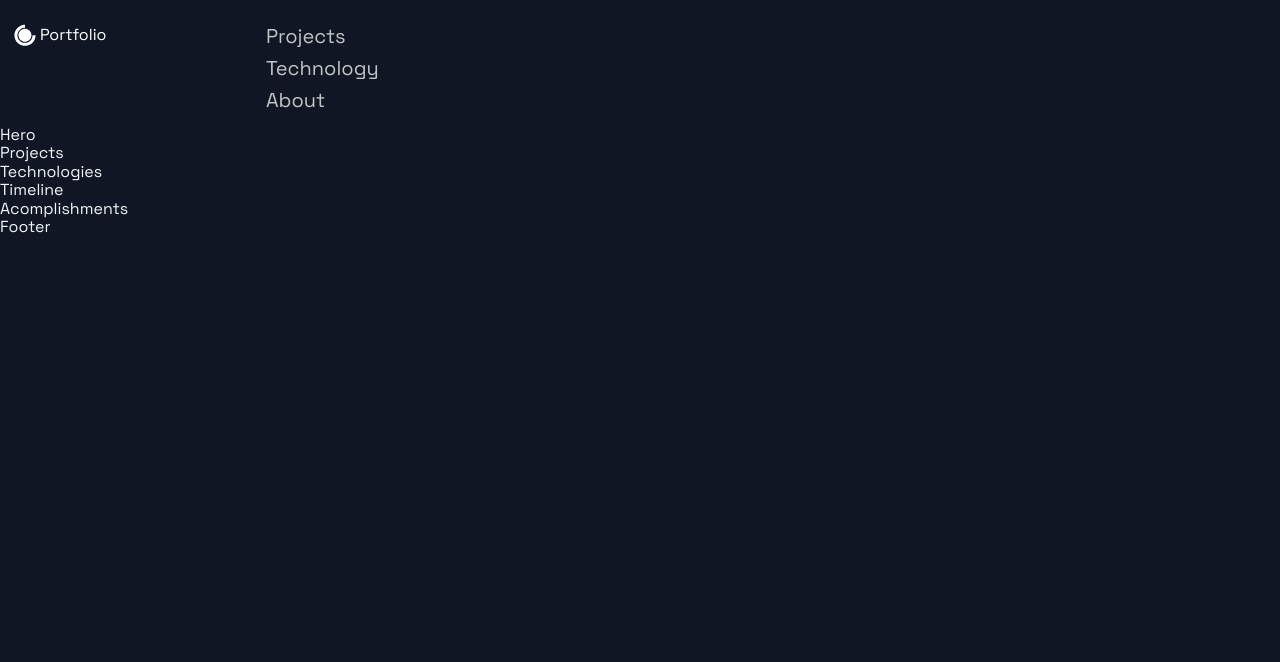
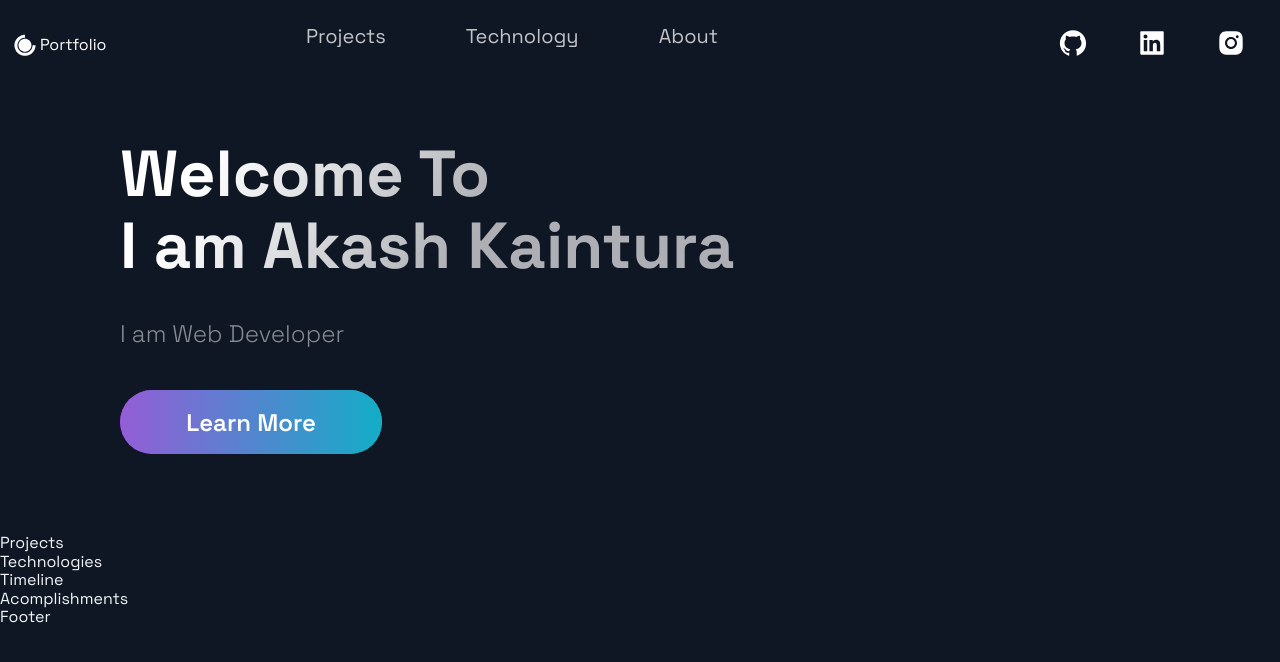
Before and after one commit to akashkaintura/Portfolio, a Next.js app: page / in a window 1280 px wide. Shown: the top 662 px of the page. Built offline with nearby package versions, Linux system fonts and the light colour scheme.

Commit message:
Navigations and Title

```diff
--- a/src/components/Header/Header.js
+++ b/src/components/Header/Header.js
@@ -3,11 +3,11 @@
 import { AiFillGithub, AiFillInstagram, AiFillLinkedin } from 'react-icons/ai';
 import { DiCssdeck } from 'react-icons/di';
 
-import { Container, Div1, Div2, Div3, NavLink, SocialIcons } from './HeaderStyles';
+import { Container, Span, Div1, Div2, Div3, NavLink, SocialIcons } from './HeaderStyles';
 
 const Header = () => (
   <Container>
-    <div1>
+    <Div1>
       <Link href="/">
         <a
           href=""
@@ -20,8 +20,8 @@
           <span>Portfolio</span>
         </a>
       </Link>
-    </div1>
-    <div2>
+    </Div1>
+    <Div2>
       <li>
         <Link href="#projects">
           <NavLink>Projects</NavLink>
@@ -37,8 +37,18 @@
           <NavLink>About</NavLink>
         </Link>
       </li>
-
-    </div2>
+    </Div2>
+    <Div3>
+      <SocialIcons href="https://github.com">
+        <AiFillGithub size="3rem" />
+      </SocialIcons>
+      <SocialIcons href="https://linkedin.com">
+        <AiFillLinkedin size="3rem" />
+      </SocialIcons>
+      <SocialIcons href="https://instagram.com">
+        <AiFillInstagram size="3rem" />
+      </SocialIcons>
+    </Div3>
   </Container>
 )
 
--- a/src/components/Header/HeaderStyles.js
+++ b/src/components/Header/HeaderStyles.js
@@ -16,6 +16,10 @@
     grid-column-gap: 0.5rem;
     grid-row-gap: 0.5rem;
   }
+`;
+
+export const Span = styled.span`
+  font-size: 2rem;
 `;
 export const Div1 = styled.div`
   grid-area: 1 / 1 / 2 / 2;
--- a/src/components/Hero/Hero.js
+++ b/src/components/Hero/Hero.js
@@ -5,9 +5,18 @@
 import { LeftSection } from './HeroStyles';
 
 const Hero = (props) => (
-  <div>
-    Hero
-  </div>
+  <Section row nopadding>
+    <LeftSection>
+      <SectionTitle main center>
+        Welcome To <br />
+        I am Akash Kaintura
+      </SectionTitle>
+      <SectionText>
+        I am Web Developer
+      </SectionText>
+      <Button onclick={() => window.location= 'https://www.akashkaintura.netlify.app'}>Learn More</Button>
+    </LeftSection>
+  </Section>
 );
 
 export default Hero;
```
